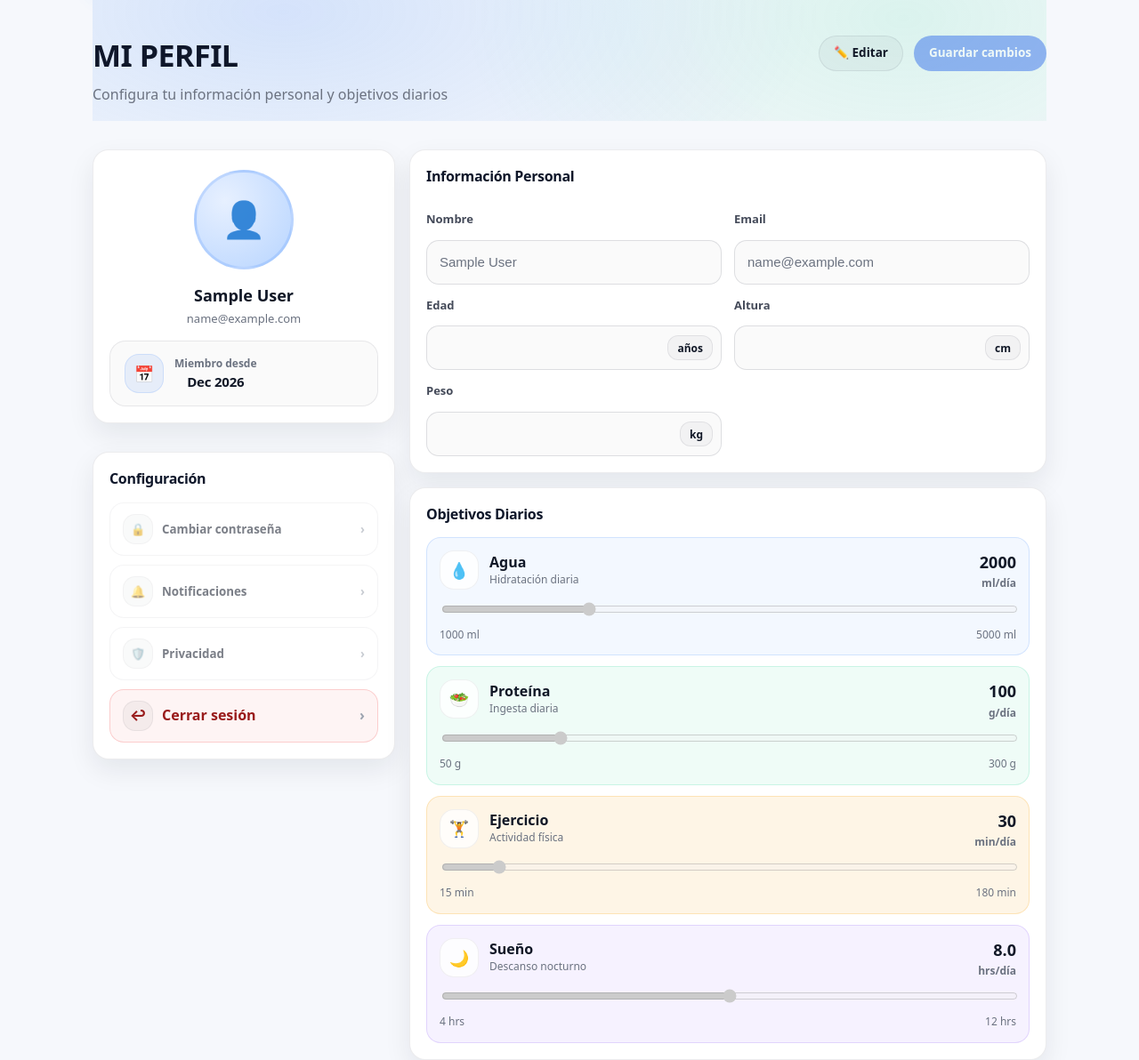
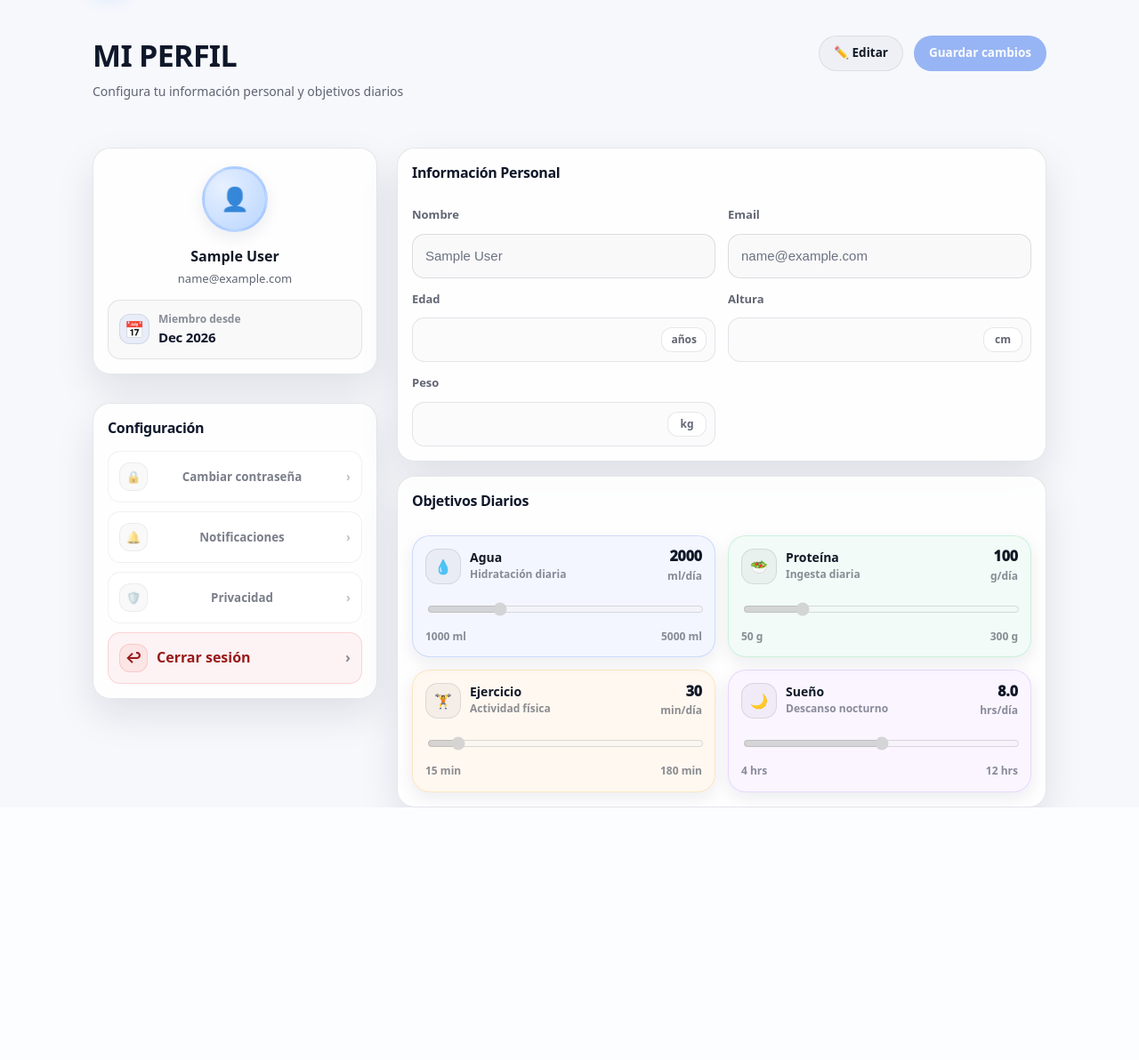
Before and after one commit to c-spinelli/wava, a PHP site: page /public/profile.php in a window 1280 px wide. Shown: the part 67-1259 px from the top of the page at 89% size. After the commit the page ends 975 px from the top, so only its background shows below. Run offline with PHP 8.4, Linux system fonts and the light colour scheme; the visitor is signed in with stand-in values (Sample User, id 1).

Commit message:
Style profile page and refine layout spacing
- Remove hero gradient from profile header
- Add bottom spacing to goals section
- Finalize profile page layout styles

```diff
--- a/assets/css/components.css
+++ b/assets/css/components.css
@@ -76,6 +76,15 @@
 
   .panel-head h2{
     font-size: 16px;
+  }
+
+  /* ---------- Panel (global) ---------- */
+.panel{
+    background: var(--bg-card);
+    border: 1px solid var(--border-soft);
+    border-radius: var(--radius-lg);
+    box-shadow: var(--shadow-md);
+    padding: 16px;
   }
 
   .section-title{
--- a/assets/css/perfil.css
+++ b/assets/css/perfil.css
@@ -0,0 +1,346 @@
+   .page-profile .hero{
+    background: transparent;
+    border: 0;
+    box-shadow: none;
+    padding: 0;
+    margin: 20px 0 18px;
+  }
+
+  .page-profile .hero-split{
+    display: flex;
+    align-items: flex-start;
+    justify-content: space-between;
+    gap: 16px;
+  }
+
+  .page-profile .hero h1{
+    margin: 0;
+    letter-spacing: -0.02em;
+  }
+
+  .page-profile .hero .subtitle{
+    margin: 6px 0 0;
+    color: var(--text-muted);
+    font-size: 14px;
+  }
+
+  .page-profile .hero-actions{
+    display: flex;
+    gap: 10px;
+    align-items: center;
+  }
+
+  /* ---------- Grid principal ---------- */
+  .page-profile .profile-grid{
+    display: grid;
+    grid-template-columns: 320px 1fr;
+    gap: 22px;
+    align-items: start;
+  }
+
+  /* ---------- Panels (por si no existe global) ---------- */
+  .page-profile .panel{
+    background: var(--bg-card);
+    border: 1px solid var(--border-soft);
+    border-radius: var(--radius-lg);
+    box-shadow: var(--shadow-md);
+    padding: 16px;
+  }
+
+  /* ---------- Sidebar card ---------- */
+  .page-profile .profile-card{
+    text-align: center;
+  }
+
+  .page-profile .profile-avatar{
+    width: 74px;
+    height: 74px;
+    margin: 4px auto 10px;
+    border-radius: 999px;
+    border: 1px solid var(--border-soft);
+    background: rgba(255,255,255,.8);
+    box-shadow: var(--shadow-sm);
+    display: grid;
+    place-items: center;
+  }
+
+  .page-profile .profile-avatar-emoji{
+    font-size: 26px;
+    line-height: 1;
+  }
+
+  .page-profile .profile-name{
+    font-weight: 900;
+    font-size: 16px;
+    margin-top: 6px;
+  }
+
+  .page-profile .profile-email{
+    font-size: 13px;
+    color: var(--text-muted);
+    margin-top: 4px;
+    word-break: break-word;
+  }
+
+  .page-profile .profile-info-card{
+    margin-top: 14px;
+    padding: 12px;
+    border-radius: var(--radius-md);
+    border: 1px solid var(--border-soft);
+    background: rgba(255,255,255,.70);
+    display: flex;
+    gap: 10px;
+    align-items: center;
+    text-align: left;
+  }
+
+  .page-profile .profile-info-icon{
+    width: 34px;
+    height: 34px;
+    border-radius: 12px;
+    display: grid;
+    place-items: center;
+    border: 1px solid var(--border-soft);
+    background: rgba(37,99,235,.08);
+  }
+
+  .page-profile .profile-info-label{
+    font-size: 12px;
+    color: var(--text-soft);
+    font-weight: 800;
+  }
+
+  .page-profile .profile-info-value{
+    font-size: 13px;
+    font-weight: 900;
+    color: var(--text-main);
+    margin-top: 2px;
+  }
+
+  /* ---------- Settings list ---------- */
+  .page-profile .settings-list{
+    display: grid;
+    gap: 10px;
+    margin-top: 10px;
+  }
+
+  .page-profile .settings-item{
+    width: 100%;
+    display: grid;
+    grid-template-columns: 32px 1fr 16px;
+    align-items: center;
+    gap: 10px;
+
+    padding: 12px;
+    border-radius: var(--radius-md);
+    border: 1px solid var(--border-soft);
+    background: rgba(255,255,255,.70);
+    color: var(--text-main);
+    text-decoration: none;
+    cursor: pointer;
+  }
+
+  .page-profile .settings-item:disabled{
+    opacity: .55;
+    cursor: not-allowed;
+  }
+
+  .page-profile .settings-ico{
+    width: 32px;
+    height: 32px;
+    border-radius: 12px;
+    display: grid;
+    place-items: center;
+    border: 1px solid var(--border-soft);
+    background: rgba(15,23,42,.04);
+  }
+
+  .page-profile .settings-right{
+    text-align: right;
+    color: var(--text-soft);
+    font-weight: 900;
+  }
+
+  .page-profile .settings-item.danger{
+    border-color: rgba(239,68,68,.18);
+    background: rgba(239,68,68,.06);
+  }
+
+  .page-profile .settings-item.danger .settings-ico{
+    border-color: rgba(239,68,68,.18);
+    background: rgba(239,68,68,.08);
+  }
+
+  /* ---------- Form ---------- */
+  .page-profile .profile-form .form-grid{
+    display: grid;
+    grid-template-columns: 1fr 1fr;
+    gap: 14px;
+  }
+
+  .page-profile .label{
+    display: block;
+    font-size: 13px;
+    font-weight: 800;
+    margin-bottom: 6px;
+    color: var(--text-muted);
+  }
+
+  .page-profile .control-wrap{
+    position: relative;
+  }
+
+  .page-profile .control-wrap .control{
+    padding-right: 64px;
+  }
+
+  .page-profile .suffix{
+    position: absolute;
+    top: 50%;
+    right: 10px;
+    transform: translateY(-50%);
+
+    height: 28px;
+    min-width: 44px;
+    padding: 0 10px;
+
+    border-radius: 12px;
+    border: 1px solid var(--border-soft);
+    background: rgba(255,255,255,.85);
+
+    display: flex;
+    align-items: center;
+    justify-content: center;
+
+    font-size: 12px;
+    font-weight: 900;
+    color: var(--text-muted);
+    line-height: 1;
+  }
+
+  .page-profile .goals{
+    display: grid;
+    grid-template-columns: 1fr 1fr;
+    gap: 14px;
+  }
+
+  .page-profile .goal-card{
+    border: 1px solid var(--border-soft);
+    background: rgba(255,255,255,.70);
+    border-radius: var(--radius-lg);
+    padding: 14px;
+    box-shadow: var(--shadow-sm);
+  }
+
+  .page-profile .goal-top{
+    display: flex;
+    align-items: center;
+    justify-content: space-between;
+    gap: 10px;
+  }
+
+  .page-profile .goal-left{
+    display: flex;
+    align-items: center;
+    gap: 10px;
+    min-width: 0;
+  }
+
+  .page-profile .goal-icon{
+    width: 40px;
+    height: 40px;
+    border-radius: 14px;
+    display: grid;
+    place-items: center;
+    border: 1px solid var(--border-soft);
+    background: rgba(15,23,42,.04);
+    font-size: 16px;
+    line-height: 1;
+  }
+
+  .page-profile .goal-title{
+    font-weight: 900;
+    font-size: 14px;
+  }
+
+  .page-profile .goal-sub{
+    font-size: 12px;
+    color: var(--text-soft);
+    font-weight: 800;
+    margin-top: 2px;
+  }
+
+  .page-profile .goal-right{
+    text-align: right;
+  }
+
+  .page-profile .goal-value{
+    font-weight: 950;
+    font-size: 16px;
+    line-height: 1.1;
+  }
+
+  .page-profile .goal-unit{
+    font-size: 12px;
+    color: var(--text-soft);
+    font-weight: 800;
+    margin-top: 2px;
+  }
+
+  .page-profile .range-input{
+    width: 100%;
+    margin-top: 10px;
+    accent-color: var(--color-primary);
+  }
+
+  .page-profile .goal-minmax{
+    display: flex;
+    justify-content: space-between;
+    margin-top: 8px;
+    font-size: 12px;
+    color: var(--text-soft);
+    font-weight: 800;
+  }
+
+  .page-profile .goal-water{ border-color: rgba(37,99,235,.18); background: rgba(37,99,235,.05); }
+  .page-profile .goal-protein{ border-color: rgba(34,197,94,.18); background: rgba(34,197,94,.05); }
+  .page-profile .goal-exercise{ border-color: rgba(245,158,11,.20); background: rgba(245,158,11,.06); }
+  .page-profile .goal-sleep{ border-color: rgba(168,85,247,.18); background: rgba(168,85,247,.05); }
+
+  .page-profile .js-editable:disabled{
+    opacity: .78;
+    cursor: not-allowed;
+  }
+
+  /* ---------- Responsive ---------- */
+  @media (max-width: 980px){
+    .page-profile .profile-grid{
+      grid-template-columns: 1fr;
+    }
+  }
+
+  @media (max-width: 560px){
+    .page-profile .profile-form .form-grid{
+      grid-template-columns: 1fr;
+    }
+
+    .page-profile .goals{
+      grid-template-columns: 1fr;
+    }
+
+    .page-profile .hero-split{
+      flex-direction: column;
+      align-items: stretch;
+    }
+
+    .page-profile .hero-actions{
+      justify-content: flex-start;
+    }
+  }
+
+
+.page-profile .hero{
+    background: transparent !important;
+    border: 0 !important;
+    box-shadow: none !important;
+  }
--- a/public/profile.php
+++ b/public/profile.php
@@ -99,11 +99,15 @@
 
     <link rel="stylesheet" href="../assets/css/base.css">
     <link rel="stylesheet" href="../assets/css/layout.css">
+    <link rel="stylesheet" href="../assets/css/components.css">
+
+    <link rel="stylesheet" href="../assets/css/perfil.css">
+
     <link rel="stylesheet" href="../assets/css/styles.css">
     <script src="../assets/js/app.js" defer></script>
 </head>
 
-<body class="app">
+<body class="app page-profile">
     <header class="topbar">
         <div class="topbar-inner">
             <div class="brand">
@@ -149,7 +153,6 @@
         <?php endif; ?>
 
         <section class="profile-grid">
-            <!-- Columna izquierda -->
             <aside class="profile-side">
                 <div class="panel profile-card">
                     <div class="profile-avatar" aria-hidden="true">
@@ -198,7 +201,6 @@
                 </div>
             </aside>
 
-            <!-- Columna derecha -->
             <div class="profile-main">
                 <form method="POST" class="profile-form">
                     <section class="panel">
@@ -253,7 +255,6 @@
                         </div>
 
                         <div class="goals">
-                            <!-- Agua -->
                             <div class="goal-card goal-water">
                                 <div class="goal-top">
                                     <div class="goal-left">
@@ -283,7 +284,6 @@
                                 </div>
                             </div>
 
-                            <!-- Proteína -->
                             <div class="goal-card goal-protein">
                                 <div class="goal-top">
                                     <div class="goal-left">
@@ -313,7 +313,6 @@
                                 </div>
                             </div>
 
-                            <!-- Ejercicio -->
                             <div class="goal-card goal-exercise">
                                 <div class="goal-top">
                                     <div class="goal-left">
@@ -343,7 +342,6 @@
                                 </div>
                             </div>
 
-                            <!-- Sueño -->
                             <div class="goal-card goal-sleep">
                                 <div class="goal-top">
                                     <div class="goal-left">
```
Also changed, not shown: public/index.php (+1 -6 lines).
